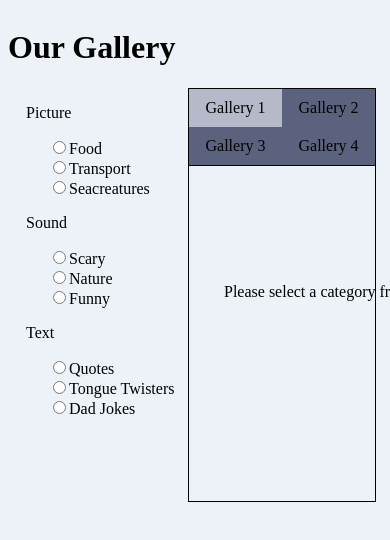
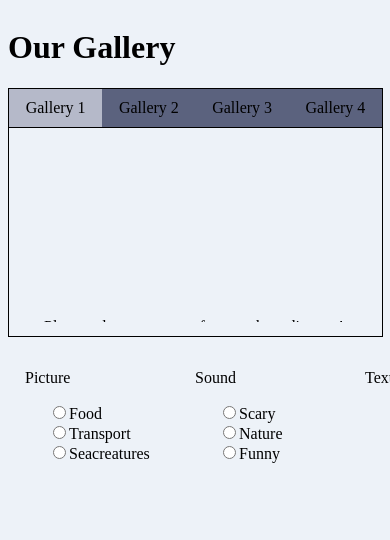
Before and after one commit to IT2810/it2810-webutvikling-h18-prosjekt-2-gruppe--05, a React (Create React App) app: page / in a window 390 px wide. Shown: the top 540 px of the page. Built offline with nearby package versions, Linux system fonts and the light colour scheme.

Commit message:
Made app responsive. All containers are now shrinking/growing as they should when window size is adjusted

```diff
--- a/src/App.css
+++ b/src/App.css
@@ -11,7 +11,7 @@ body{
     'header header'
     'menu nav'
     'menu main';
-}
+  }
 
 #pageHeader {
   grid-area: header;
@@ -25,6 +25,7 @@ body{
 
 .svgPicture {
   text-align: center;
+  margin-top: 10%;
 }
 
 .text {
@@ -147,19 +148,18 @@ body{
 @media (max-width: 764px) {
 	.Nav {
 		max-width: 375px;
-		width: 375px;
 	}
 }
 
 @media (max-width: 392px){
 	.Nav {
-		width: 188px;
+		width: 375px;
 	}
 }
 
 @media (max-width: 203px){
 	.Nav {
-		width: 92px;
+		width: 188px;
 		min-width: 92px;
 	}
 }
@@ -173,13 +173,79 @@ body{
 
 @media (max-width: 392px){
 	.Gallery {
-		width: 188px;
+		width: 375px;
 	}
 }
 
 @media (max-width: 203px){
 	.Gallery {
-		width: 92px;
-		min-width: 92px;
+		width: 188px;
+		min-width: 188px;
 	}
 }
+
+@media (max-width: 764px) {
+  .App {
+    background-color: #edf2f8;
+    display: grid;
+    grid-template-columns: 180px 520px;
+    grid-template-rows: auto 39px auto;
+    grid-template-areas:
+      'header header'
+      'menu nav'
+      'menu main';
+  }
+}
+
+@media (max-width: 392px){
+  .App {
+    height: 80%;
+    grid-template-areas:
+      'header header'
+      'nav nav'
+      'main main'
+      'menu menu';
+  }
+}
+
+@media (max-width: 203px){
+	.App {
+    width: 100%;
+    grid-template-areas:
+      'header'
+      'nav'
+      'main'
+      'menu';
+  }
+}
+
+@media (max-width: 764px) {
+    .Categories {
+      grid-area: menu;
+      width: 100%;
+      right: 35%;
+      background-color: #edf2f8;
+    }
+}
+
+@media (max-width: 392px){
+  .Categories {
+    grid-area: menu;
+    width: 100%;
+    display: flex;
+    align-items: center;
+    right: 35%;
+    background-color: #edf2f8;
+  }
+  }
+
+@media (max-width: 203px){
+  .Categories {
+    grid-area: menu;
+    width: 100%;
+    display: flex;
+    flex-direction: row;
+    right: 35%;
+    background-color: #edf2f8;
+  }
+}
```
Also changed, not shown: public/Pictures/0/placeholder.svg.
